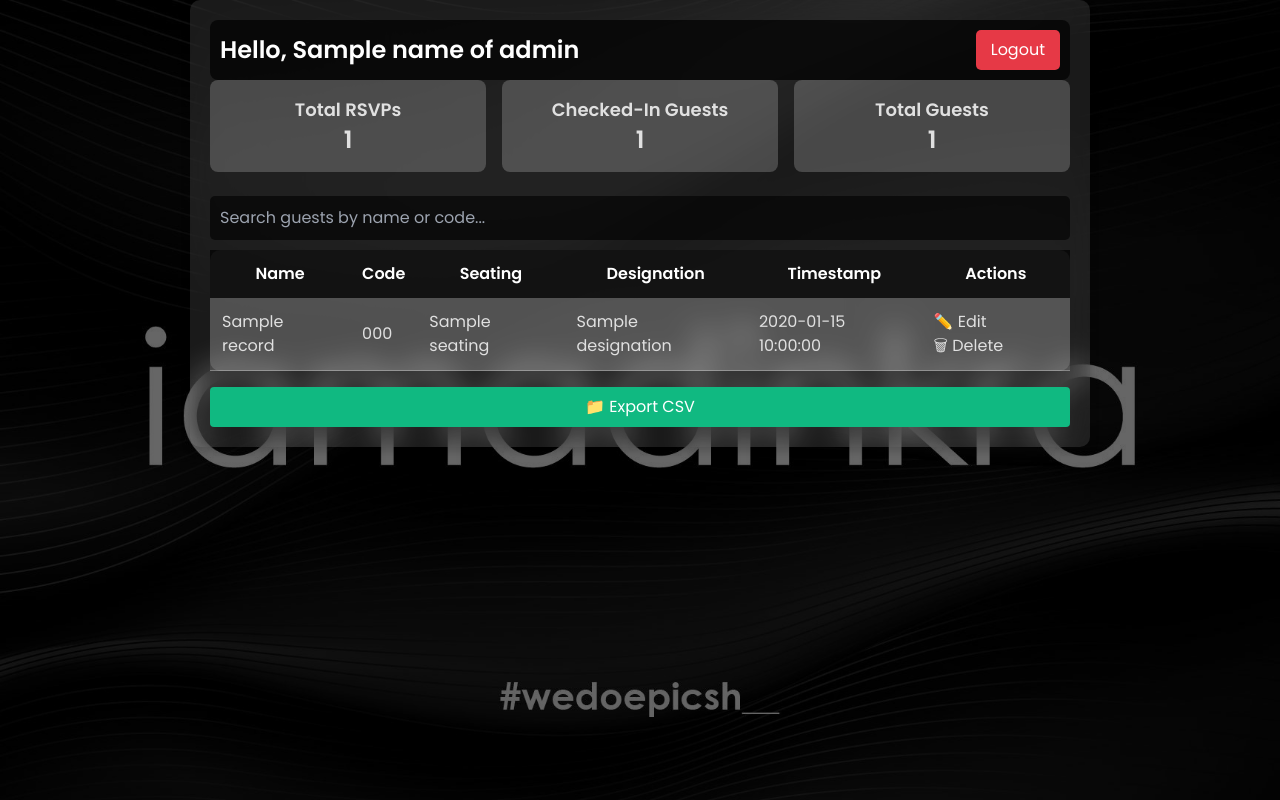
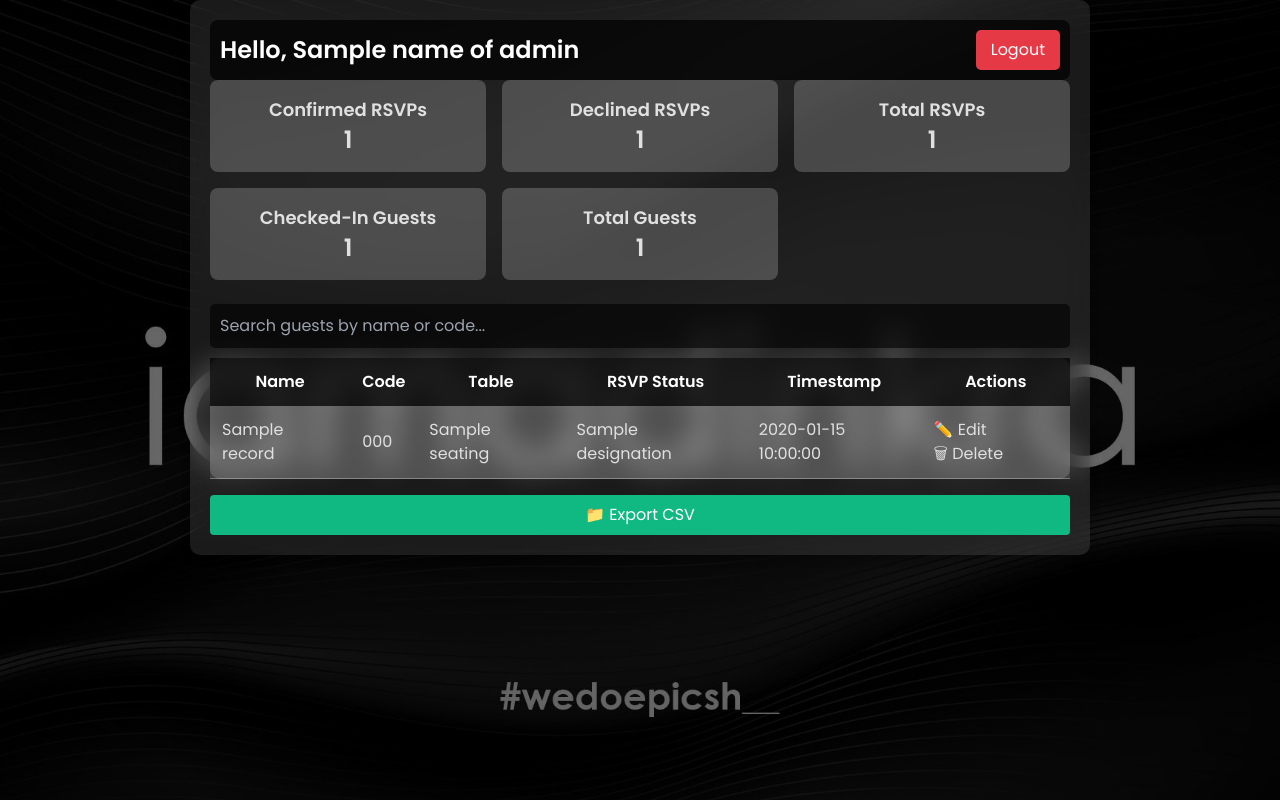
Before and after one commit to imowdenmag/Wedding-RSVP-System, a Flask app: template templates/admin_dashboard.html in a window 1280 px wide. Run offline with Flask 3, Linux system fonts and the light colour scheme; the template is opened without the code that fills it: most values are stand-ins (such as "Sample title", 1, 10 or a date in 2020).

Commit message:
Admin Dashboard Update

```diff
--- a/templates/admin_dashboard.html
+++ b/templates/admin_dashboard.html
@@ -19,6 +19,14 @@
 
         <!-- Summary Cards -->
         <div class="grid grid-cols-3 gap-4 mb-6">
+            <div class="p-4 bg-white bg-opacity-20 rounded-lg text-center">
+                <h2 class="text-lg font-semibold">Confirmed RSVPs</h2>
+                <p class="text-2xl font-bold">{{ total_guests }}</p>
+            </div>
+            <div class="p-4 bg-white bg-opacity-20 rounded-lg text-center">
+                <h2 class="text-lg font-semibold">Declined RSVPs</h2>
+                <p class="text-2xl font-bold">{{ total_guests }}</p>
+            </div>
             <div class="p-4 bg-white bg-opacity-20 rounded-lg text-center">
                 <h2 class="text-lg font-semibold">Total RSVPs</h2>
                 <p class="text-2xl font-bold">{{ total_rsvp }}</p>
@@ -43,8 +51,8 @@
                     <tr>
                         <th>Name</th>
                         <th>Code</th>
-                        <th>Seating</th>
-                        <th>Designation</th>
+                        <th>Table</th>
+                        <th>RSVP Status</th>
                         <th>Timestamp</th>
                         <th>Actions</th>
                     </tr>
```
Also changed, not shown: templates/checkin.html (+4 -6 lines).
